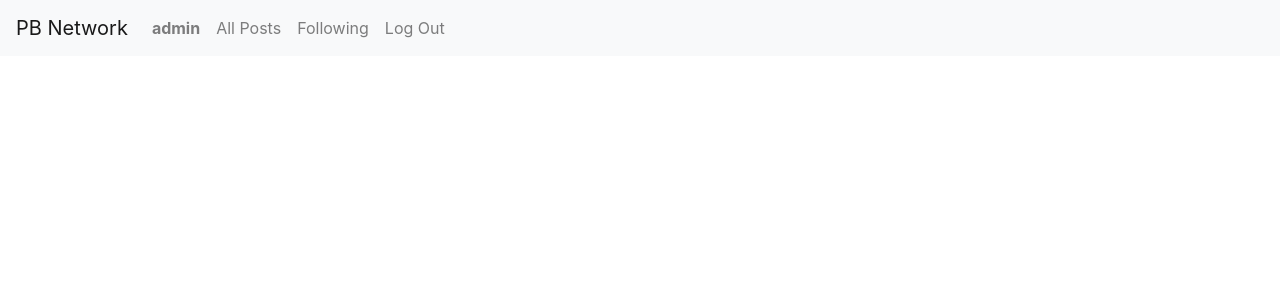
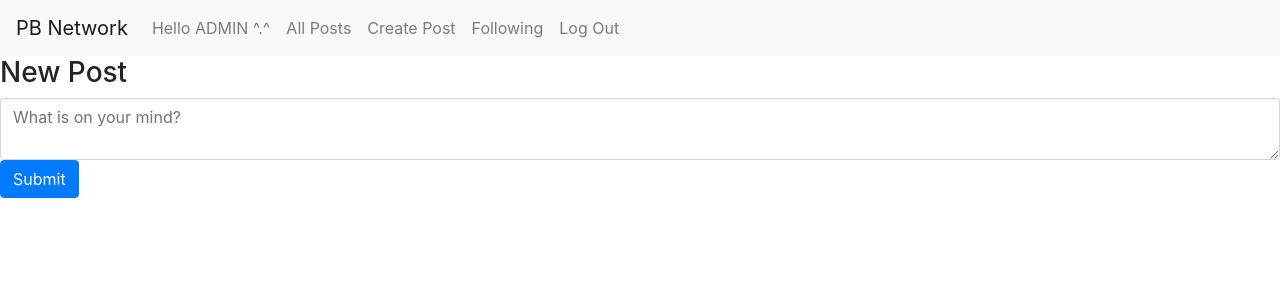
Before and after one commit to phuongbui95/project4_cs50web, a Django app: page / in a window 1280 px wide. Shown: the top 300 px of the page. Run offline with Django 3.2, Linux system fonts and the light colour scheme; a user stored in the database is signed in; some libraries are stand-ins or nearby versions.

Commit message:
1st touch on Network project

```diff
--- a/project4/network/admin.py
+++ b/project4/network/admin.py
@@ -1,8 +1,12 @@
 from django.contrib import admin
-from .models import User
+from .models import User, Post
 
 # Register your models here.
 class UserAdmin(admin.ModelAdmin):
     list_display = ("id", "username")
 
+class PostAdmin(admin.ModelAdmin):
+    list_display = ("id","user","content","timestamp","likeNum")
+
 admin.site.register(User, UserAdmin)
+admin.site.register(Post, PostAdmin)
--- a/project4/network/models.py
+++ b/project4/network/models.py
@@ -3,10 +3,16 @@ from django.db import models
 
 
 class User(AbstractUser):
-    pass
+    def __str__(self):
+        return self.username
 
 ##--- Additional models ---##
 # Post
+class Post(models.Model):
+    user = models.ForeignKey("User", on_delete=models.CASCADE, related_name="post_owner")
+    content = models.TextField(blank=True)
+    timestamp = models.DateTimeField(auto_now_add=True)
+    likeNum = models.PositiveBigIntegerField(default=0)
 
 # Like
 
--- a/project4/network/static/network/index.js
+++ b/project4/network/static/network/index.js
@@ -0,0 +1,53 @@
+document.addEventListener('DOMContentLoaded', function() {
+
+    // Use buttons to toggle between views
+    document.querySelector('#all-posts').addEventListener('click', () => load_view('All Posts'));
+    document.querySelector('#profile').addEventListener('click', () => load_view('Profile'));
+    document.querySelector('#following').addEventListener('click', () => load_view('Following'));
+    document.querySelector('#compose').addEventListener('click', compose());
+
+    let profile_name = document.querySelector('#profile');
+    profile_name.addEventListener('click', () => load_view('All Posts'));
+    let username = profile_name.innerText;
+    profile_name.innerHTML = `Hello ${username.toUpperCase()} ^.^`;
+
+    ////----- By default, load all posts
+    // load_view('All Posts');
+});
+
+function compose() {
+    console.log('create a post!');
+    // Show compose view and hide other views
+    document.querySelector('#content-view').style.display = 'none';
+    document.querySelector('#compose-view').style.display = 'block';
+
+    // Clear out composition fields
+    document.querySelector('#compose-body').value = '';
+
+    // Submit post
+    /* event listener must be placed at where the event is triggered */
+    document.querySelector('form').onsubmit = (event) => {
+      submit_post(document.querySelector('#compose-body').value);
+    }
+}
+
+function load_view(page_view) {
+    console.log(`view: ${page_view}`);
+    // Show the mailbox and hide other views
+    document.querySelector('#content-view').style.display = 'block';
+    document.querySelector('#compose-view').style.display = 'none';
+
+     // Show the view name
+     document.querySelector('#content-view').innerHTML = `<h3>${page_view.charAt(0).toUpperCase() + page_view.slice(1)}</h3>`;
+    // See posts
+    displayContent(page_view); // List all posts in this page_view
+}
+
+// list all expected posts in particular view
+function displayContent(page_view) {
+    return;
+}
+
+function submit_post() {
+    return;
+}
--- a/project4/network/templates/network/index.html
+++ b/project4/network/templates/network/index.html
@@ -2,13 +2,16 @@
 {% load static %}
 
 {% block body %}
-    <div id="new-post"></div>
-    <div id="all-post"></div>
-    <div id="profile-page"></div>
-    <div id="user-following"></div>
-    <div id="edit-post"></div>
-
+    <div id="content-view"></div>
+    <div id="compose-view">
+        <h3>New Post</h3>
+        <form id="compose-form">
+            <textarea
+                    class="form-control"
+                    id="compose-body"
+                    placeholder="What is on your mind?">
+            </textarea>
+            <input type="submit" class="btn btn-primary"/>
+        </form>
+    </div>
 {% endblock %}
-
-<!-- <div id="like-button"></div>
-<script type="text/babel" src="{% static 'network/react/LikeButton.js' %}"></script> -->
--- a/project4/network/templates/network/layout.html
+++ b/project4/network/templates/network/layout.html
@@ -6,28 +6,31 @@
         <title>{% block title %}Social Network{% endblock %}</title>
         <link rel="stylesheet" href="https://stackpath.bootstrapcdn.com/bootstrap/4.4.1/css/bootstrap.min.css" integrity="sha384-Vkoo8x4CGsO3+Hhxv8T/Q5PaXtkKtu6ug5TOeNV6gBiFeWPGFN9MuhOf23Q9Ifjh" crossorigin="anonymous">
         <link href="{% static 'network/styles.css' %}" rel="stylesheet">
-        <!-- packages to use React, ReactDOM and Babel -->
-        <script src="https://unpkg.com/react@17/umd/react.production.min.js" crossorigin></script>
+        <script src="{% static 'network/index.js' %}"></script>
+
+        <!-- <script src="https://unpkg.com/react@17/umd/react.production.min.js" crossorigin></script>
         <script src="https://unpkg.com/react-dom@17/umd/react-dom.production.min.js" crossorigin></script>
-        <script src="https://unpkg.com/babel-standalone@6/babel.min.js"></script>
+        <script src="https://unpkg.com/babel-standalone@6/babel.min.js"></script> -->
     </head>
     <body>
-
         <nav class="navbar navbar-expand-lg navbar-light bg-light">
-            <a class="navbar-brand" href="#">PB Network</a>
+            <a class="navbar-brand" href="{% url 'index' %}">PB Network</a>
             <div>
               <ul class="navbar-nav mr-auto">
                 {% if user.is_authenticated %}
                     <li class="nav-item">
-                        <a class="nav-link" href="#"><strong>{{ user.username }}</strong></a>
+                        <a class="nav-link" href="#" id="profile"><strong>{{ user.username }}</strong></a>
                     </li>
                 {% endif %}
-                <li class="nav-item">
-                  <a class="nav-link" href="{% url 'index' %}">All Posts</a>
+                <li class="nav-item" id="all-posts">
+                  <a class="nav-link" href="{% url 'index' %}" >All Posts</a>
                 </li>
                 {% if user.is_authenticated %}
                     <li class="nav-item">
-                        <a class="nav-link" href="#">Following</a>
+                        <a class="nav-link" href="#" id="compose">Create Post</a>
+                    </li>
+                    <li class="nav-item">
+                        <a class="nav-link" href="#" id="following">Following</a>
                     </li>
                     <li class="nav-item">
                         <a class="nav-link" href="{% url 'logout' %}">Log Out</a>
--- a/project4/network/urls.py
+++ b/project4/network/urls.py
@@ -7,5 +7,6 @@ urlpatterns = [
     path("", views.index, name="index"),
     path("login", views.login_view, name="login"),
     path("logout", views.logout_view, name="logout"),
-    path("register", views.register, name="register")
+    path("register", views.register, name="register"),
+    # path("posts/<int:num>", views.post, name="post")
 ]
--- a/project4/network/views.py
+++ b/project4/network/views.py
@@ -1,8 +1,14 @@
 from django.contrib.auth import authenticate, login, logout
 from django.db import IntegrityError
-from django.http import HttpResponse, HttpResponseRedirect
+from django.http import HttpResponse, HttpResponseRedirect, Http404
 from django.shortcuts import render
 from django.urls import reverse
+
+# import json
+# from django.http import JsonResponse
+from django.contrib.auth.decorators import login_required
+from django.views.decorators.csrf import csrf_exempt
+
 
 from .models import User
 
@@ -61,3 +67,9 @@ def register(request):
         return HttpResponseRedirect(reverse("index"))
     else:
         return render(request, "network/register.html")
+
+
+@csrf_exempt
+@login_required
+def compose(request):
+    pass
```
Also changed, not shown: project4/network/static/network/react/LikeButton.js (deleted, +0 -18 lines), project4/network/templates/network/compose.html (added, +9 -0 lines), project4/network/templates/network/profile.html (added, +8 -0 lines), project4/db.sqlite3, project4/network/form.py (added), project4/network/migrations/0002_post.py (added).
